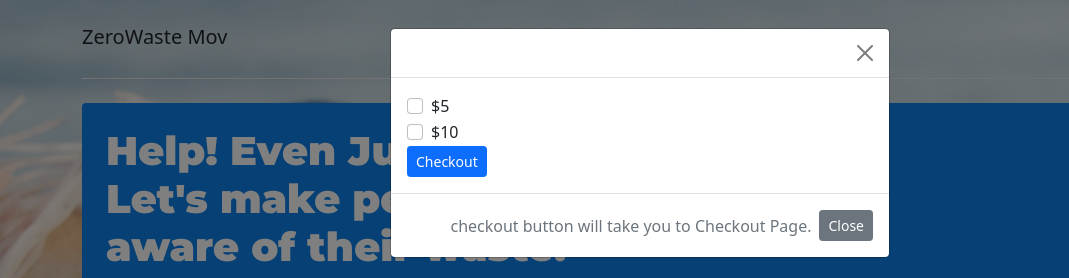
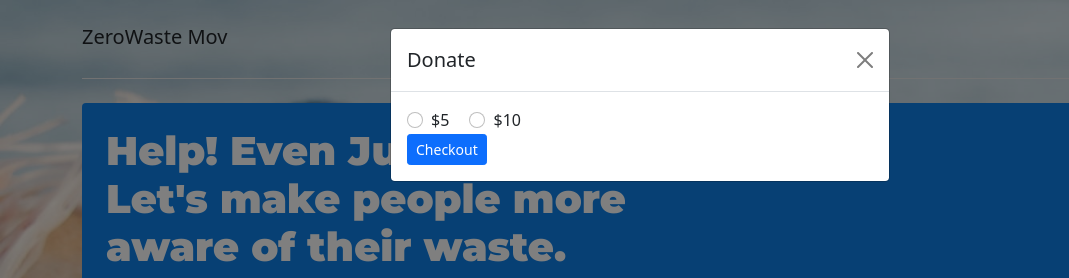
Before and after one commit to dimasradhityo/responsiveWeb, a plain HTML site: page index.html in a window 1280 px wide. Both pictures are taken after a click on the button "Donate". Shown: the top 278 px of the page, 0-1069 px from the left. Drawn offline with nearby package versions, Linux system fonts and the light colour scheme.

Commit message:
minor changes

```diff
--- a/index.html
+++ b/index.html
@@ -38,26 +38,29 @@
 		<div class="modal-dialog">
 			<div class="modal-content">
 				<div class="modal-header">
-					<h5 class="modal-title" id="exampleModalLabel"></h5>
+					<h5 class="modal-title" id="exampleModalLabel">Donate</h5>
 					<button type="button" class="btn-close" data-bs-dismiss="modal" aria-label="Close"></button>
 				</div>
 				<div class="modal-body">
-					<form class="" id="donateForm">
-						<div class="form-check">
-							<input type="checkbox" id="flexCheck5" class="form-check-input" value="5">
+					<form class="" id="donateForm" action="payment.html">
+						<div class="form-check form-check-inline">
+							<input  class="form-check-input" type="radio"  name="flexRadioDefault" id="flexCheck5" value="5" >
 							<label class="form-check-label" for="flexCheck5">$5</label>
 						</div>
-						<div class="form-check">
-							<input type="checkbox" id="flexCheck10" class="form-check-input" value="10">
+						<div class="form-check form-check-inline">
+							<input class="form-check-input" type="radio" name="flexRadioDefault" id="flexCheck10" value="10" >
 							<label class="form-check-label" for="flexCheck10">$10</label>
 						</div>
-						<button type="submit" class="btn btn-primary btn-sm">Checkout</button>
+						<div class="justify-content-end">
+							<button type="submit" class="btn btn-primary btn-sm" onclick="getDonateData()">Checkout</button>
+						</div>
+
 					</form>
 				</div>
-				<div class="modal-footer">
+<!-- 				<div class="modal-footer">
 					<p class="text-muted">checkout button will take you to Checkout Page.</p>
 					<button type="button" class="btn btn-secondary btn-sm" data-bs-dismiss="modal">Close</button>
-				</div>
+				</div> -->
 			</div>
 		</div>
 	</div>
@@ -101,10 +104,10 @@
 
 	<!-- Script for checkout modal -->
 	<script type="text/javascript">
-		const form = document.getElementById("formDonate")
-		const dollar = document.getElementById("")
+		const form = document.getElementById("donateForm")
+		const dollar = document.getElementById("donateForm").value
 
-		function checkout(id){
+		function getDonateData(id){
 			let dollar = id;
 			sessionStorage.setItem('donate', dollar);
 		}
```
Also changed, not shown: payment.html (+5 -5 lines), blog.html (added).
